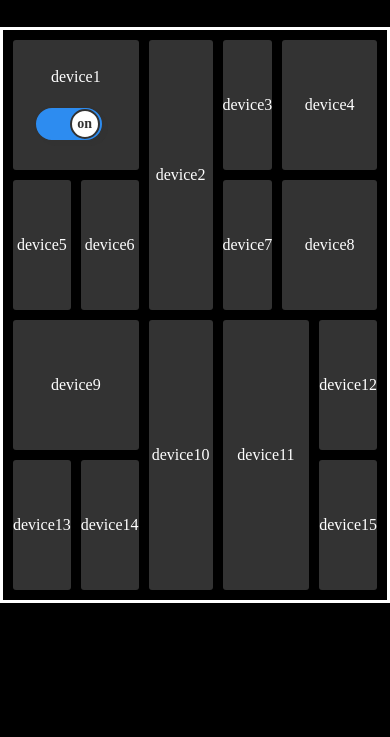
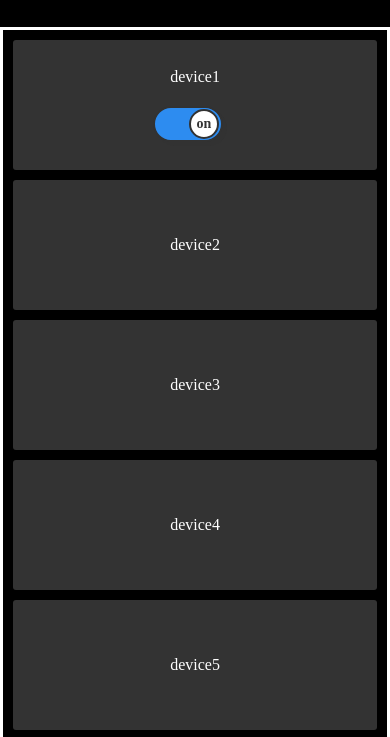
Before and after one commit to BassemHussien/Samsung-Project---IOT-Dashboard, a plain HTML site: page index.html in a window 390 px wide. Shown: the part 107-844 px from the top of the page. Drawn offline with Linux system fonts and the light colour scheme.

Commit message:
making the design responsive for all screens

```diff
--- a/css/style.css
+++ b/css/style.css
@@ -178,3 +178,56 @@ h1
     content: "on";
     transform: translateX(32px);
   }
+
+
+
+  /* Media Query */
+
+  @media only screen and (max-width: 1200px) {
+    .container {
+        grid-template-columns: repeat(5, 1fr);
+        grid-template-rows: repeat(4, 130px);
+        grid-template-areas:
+        "device1 device1 device2 device2 device3"
+        "device5 device6 device2 device2 device7"
+        "device9 device9 device10 device10 device11"
+        "device13 device14 device10 device10 device8";
+    }
+}
+
+@media only screen and (max-width: 900px) {
+    .container {
+        grid-template-columns: repeat(3, 1fr);
+        grid-template-rows: repeat(6, 130px);
+        grid-template-areas:
+        "device1 device1 device2"
+        "device5 device6 device3"
+        "device9 device9 device4"
+        "device10 device10 device7"
+        "device11 device12 device8"
+        "device13 device14 device15";
+    }
+}
+
+@media only screen and (max-width: 600px) {
+    .container {
+        grid-template-columns: 1fr;
+        grid-template-rows: repeat(15, 130px);
+        grid-template-areas:
+        "device1"
+        "device2"
+        "device3"
+        "device4"
+        "device5"
+        "device6"
+        "device7"
+        "device8"
+        "device9"
+        "device10"
+        "device11"
+        "device12"
+        "device13"
+        "device14"
+        "device15";
+    }
+}
```
